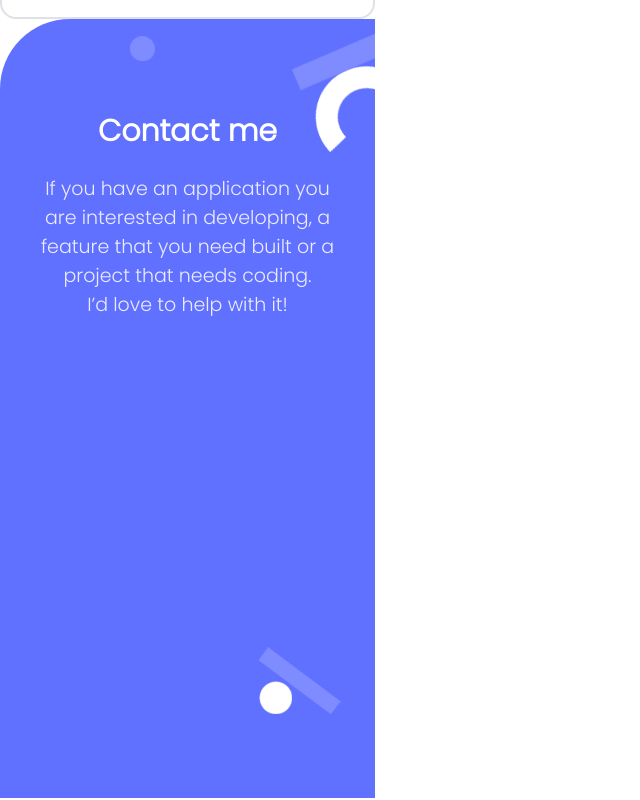
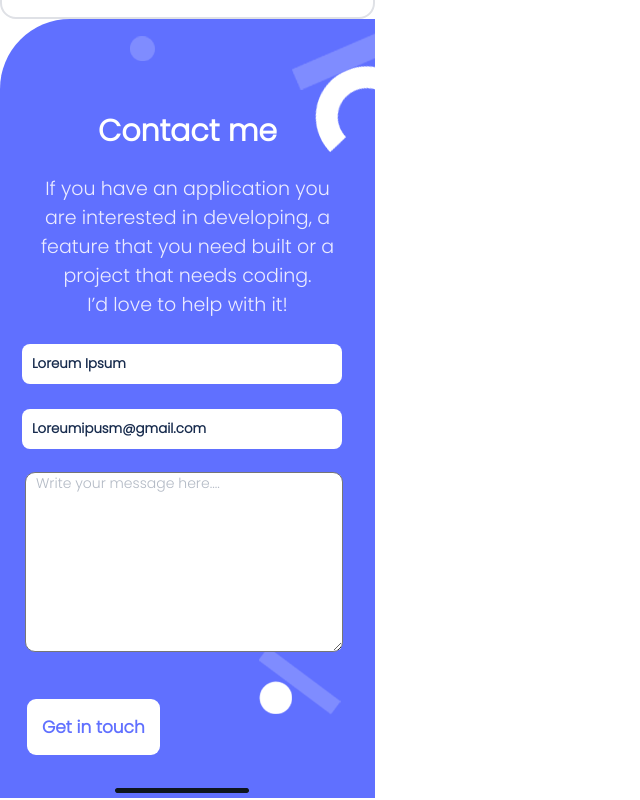
Before and after one commit to Hsuwaddyhtat22/Portfolio, a website: page index.html in a window 1280 px wide. Shown: the part 4802-5602 px from the top of the page, without its empty margins (0-640 px from the left). Drawn offline with Linux system fonts and the light colour scheme.

Commit message:
Add_form

```diff
--- a/index.html
+++ b/index.html
@@ -218,7 +218,17 @@
         <div class="form-spree">
             <h2>Contact me</h2>
             <p id="align">If you have an application you<br> are interested in developing, a<br> feature that you need built or a<br> project that needs coding.<br>I’d love to help with it!</p>
-
+            <form class="form-box" action="https://formspree.io/f/xqkovlrk" method="post">
+                <ul>
+                    <li><input type="text" name="name" class="label" placeholder="Loreum Ipsum " maxlength="30" required></li>
+                    <li><input type="email" name="email " class="label" placeholder="Loreumipusm@gmail.com " required></li>
+                    <li><textarea name=" SMS " placeholder="Write your message here.... " maxlenght="500 " required></textarea></li>
+                </ul>
+                <button id="touch">Get in touch</button>
+            </form>
+            <footer class="shape">
+                <img src="image/form/Shape.png " alt="">
+            </footer>
         </div>
     </section>
 </body>
```
